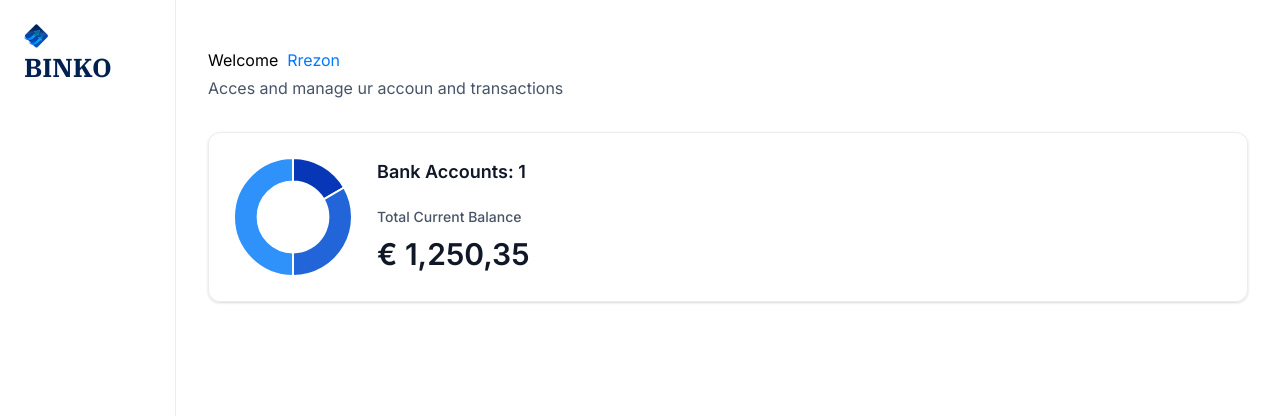
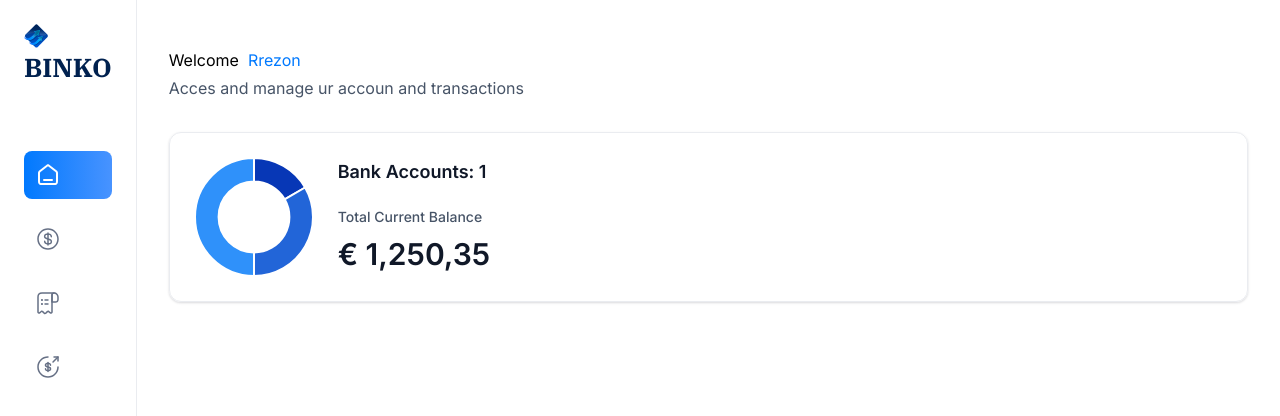
Before and after one commit to RrezonCurraj/Binko-Banking-App, a Next.js app: page / in a window 1280 px wide. Shown: the top 416 px of the page. Built offline with nearby package versions, Linux system fonts and the light colour scheme.

Commit message:
isert icons in the sidebar

```diff
--- a/components/Sidebar.tsx
+++ b/components/Sidebar.tsx
@@ -1,8 +1,12 @@
+"use client";
 import Link from "next/link";
 import Image from "next/image";
 import { sidebarLinks } from "@/constants";
+import { cn } from "@/lib/utils";
+import { usePathname } from "next/navigation";
 
 const Sidebar = ({ user }: SiderbarProps) => {
+  const pathname = usePathname();
   return (
     <section className="sidebar">
       <nav className="flex flex-col gap-4">
@@ -17,9 +21,25 @@
           <h1 className="sidebar-logo">BINKO</h1>
         </Link>
         {sidebarLinks.map((item) => {
+          const isActive =
+            pathname === item.route || pathname.startsWith(`${item.route}/`);
+
           return (
-            <Link href={item.route} key={item.label}>
-              {item.label}
+            <Link
+              href={item.route}
+              key={item.label}
+              className={cn("sidebar-link", { "bg-bank-gradient": isActive })}
+            >
+              <div className="relative size-6">
+                <Image
+                  src={item.imgURL}
+                  alt={item.label}
+                  fill
+                  className={cn({
+                    "brightness-[3] ivert-0": isActive,
+                  })}
+                />
+              </div>
             </Link>
           );
         })}
```
